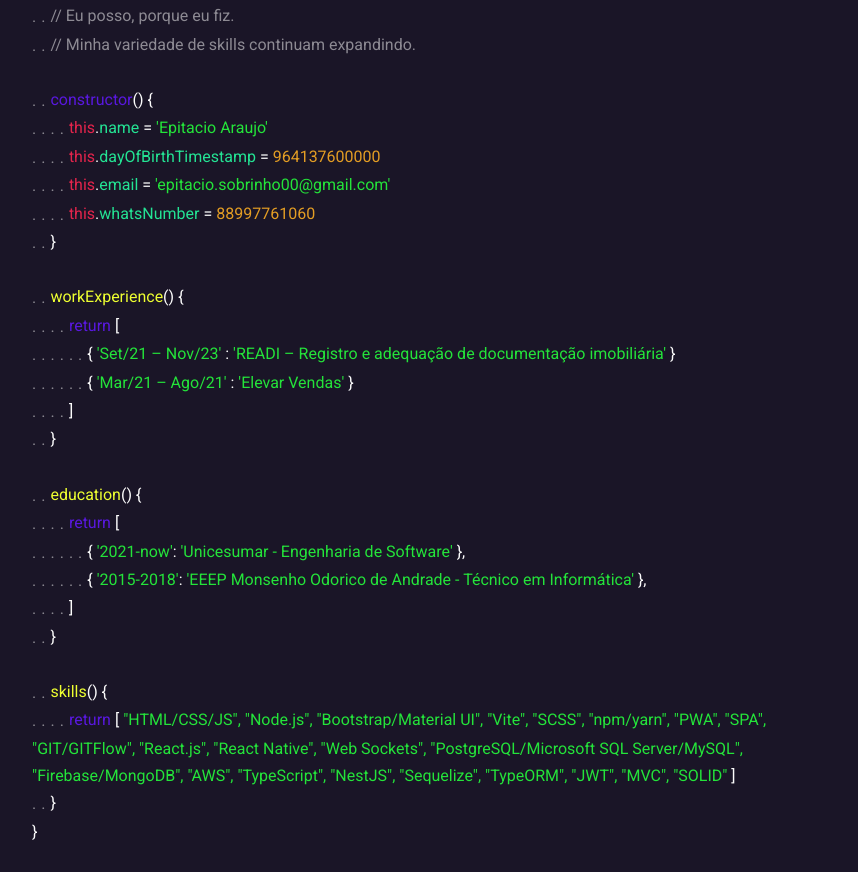
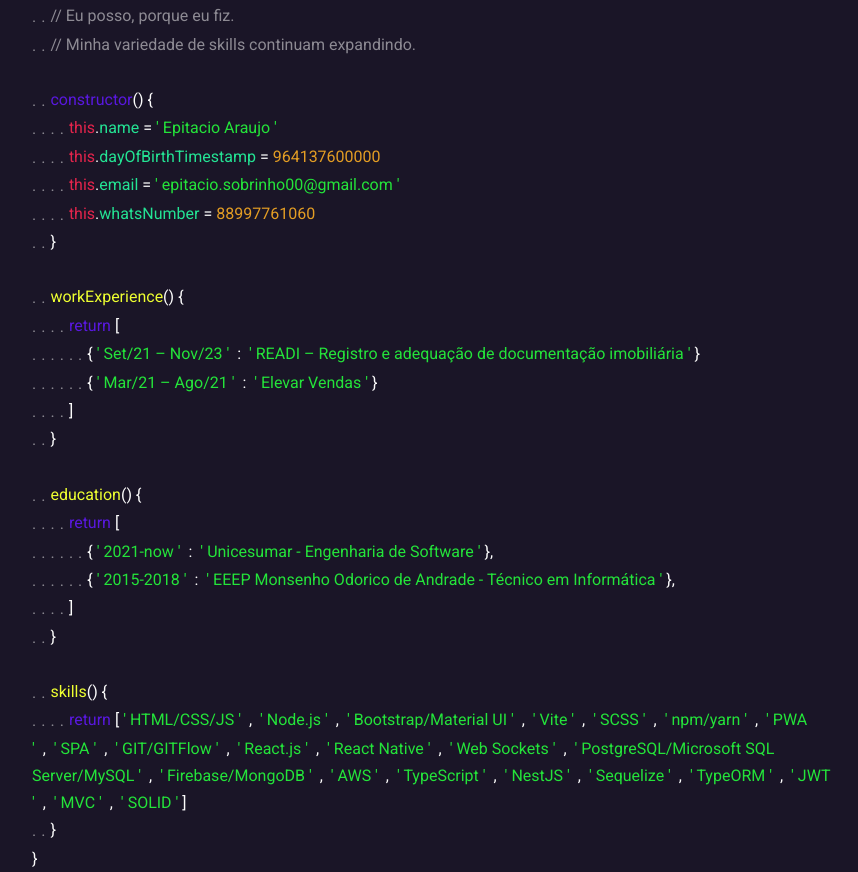
Before and after one commit to EpitacioAraujo/EpitacioAraujo, a React (Vite) app: page / in a window 1280 px wide. Shown: the part 825-1697 px from the top of the page, without its empty margins (208-1066 px from the left). Before the commit the page ends 1670 px from the top, so only its background shows below. Built offline with nearby package versions, Linux system fonts and the light colour scheme.

Commit message:
create about section

```diff
--- a/src/pages/landing/sections/about/index.tsx
+++ b/src/pages/landing/sections/about/index.tsx
@@ -7,6 +7,14 @@ const tabs = (total: number) => {
     Array(total).fill("..").join("") +
     `</span>`
   );
+};
+
+const setQuotes = (text: string) => {
+  return `' ${text} '`;
+};
+
+const setNBSP = (total: number) => {
+  return Array(total).fill("&nbsp;").join("");
 };
 
 const purple = (text: string) => {
@@ -39,9 +47,9 @@ const grey = (text: string) => {
 
 const generateConstructorString = () => {
   const atributes = [
-    ["name", "'Epitacio Araujo'"],
+    ["name", setQuotes("Epitacio Araujo")],
     ["dayOfBirthTimestamp", 964137600000],
-    ["email", "'epitacio.sobrinho00@gmail.com'"],
+    ["email", setQuotes("epitacio.sobrinho00@gmail.com")],
     ["whatsNumber", 88997761060],
   ]
     .map(([attribute, value]: any[]) => {
@@ -63,7 +71,11 @@ const generateWorkMethodString = () => {
     ],
     ["Mar/21 – Ago/21", "Elevar Vendas"],
   ].map(([time, value]: any[]) => {
-    return `${tabs(3)}{ ${green(`'${time}'`)} : ${green(`'${value}'`)} }`;
+    return (
+      `${tabs(3)}{ ${green(setQuotes(time))}` +
+      `${setNBSP(2)}:${setNBSP(2)}` +
+      `${green(setQuotes(value))} }`
+    );
   });
 
   return [
@@ -80,7 +92,11 @@ const generateEducationalMethodString = () => {
     [`2021-now`, `Unicesumar - Engenharia de Software`],
     [`2015-2018`, `EEEP Monsenho Odorico de Andrade - Técnico em Informática`],
   ].map(([attribute, value]) => {
-    return `${tabs(3)}{ ${green(`'${attribute}'`)}: ${green(`'${value}'`)} },`;
+    return (
+      `${tabs(3)}{ ${green(setQuotes(attribute))}` +
+      `${setNBSP(2)}:${setNBSP(2)}` +
+      `${green(setQuotes(value))} },`
+    );
   });
 
   return [
@@ -93,9 +109,7 @@ const generateEducationalMethodString = () => {
 };
 
 const generateSkillMethodString = () => {
-  return [
-    `${tabs(1)}${yellow("skills")}() {`,
-    `${tabs(2)}${purple("return")} [${green(`
+  const skills = [
     "HTML/CSS/JS",
     "Node.js",
     "Bootstrap/Material UI",
@@ -117,7 +131,14 @@ const generateSkillMethodString = () => {
     "TypeORM",
     "JWT",
     "MVC",
-      "SOLID"`)} ]`,
+    "SOLID",
+  ]
+    .map((skill) => green(setQuotes(skill)))
+    .join("&nbsp;&nbsp;,&nbsp;&nbsp;");
+
+  return [
+    `${tabs(1)}${yellow("skills")}() {`,
+    `${tabs(2)}${purple("return")} [ ${skills} ]`,
     `${tabs(1)}}`,
     `}`,
   ];
```
Lines whose indentation alone changed are shown as unchanged.
